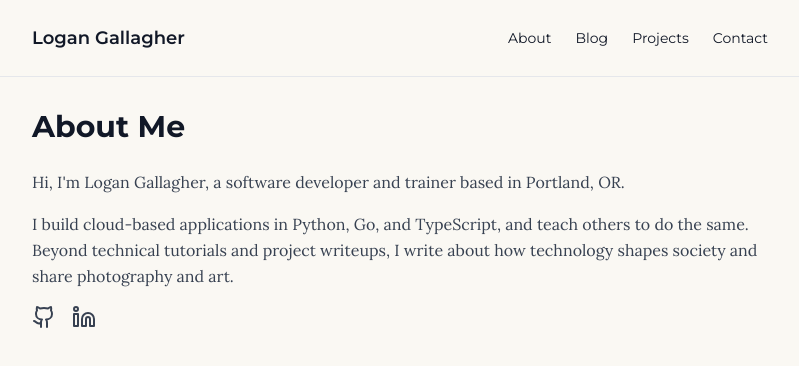
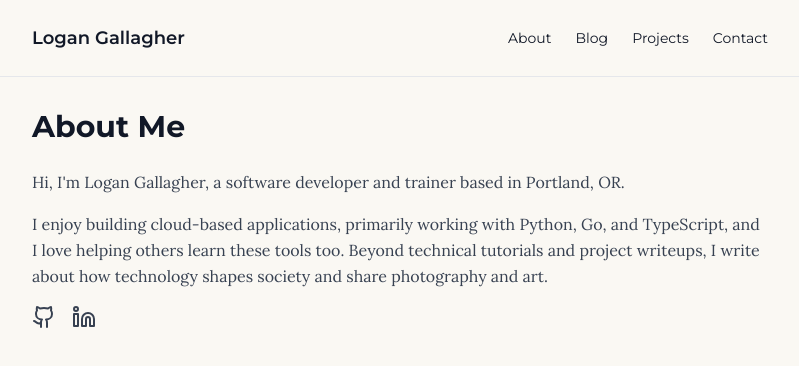
Before and after one commit to gallaglo/personal-website, a Next.js app: page / in a window 1280 px wide. Shown: the top 366 px of the page, without its empty margins (240-1039 px from the left). Built offline with nearby package versions, Linux system fonts and the light colour scheme.

Commit message:
reword blog 'about me' page and readme with lighter tone (#12)

```diff
--- a/app/page.tsx
+++ b/app/page.tsx
@@ -11,7 +11,7 @@ export default function Home() {
         </p>
 
         <p>
-          I build cloud-based applications in Python, Go, and TypeScript, and teach others to do the same.
+          I enjoy building cloud-based applications, primarily working with Python, Go, and TypeScript, and I love helping others learn these tools too.
           Beyond technical tutorials and project writeups, I write about how technology shapes society and share photography and art.
         </p>
 
```
Also changed, not shown: 1 other file (tests, documents, lock files or other folders).
